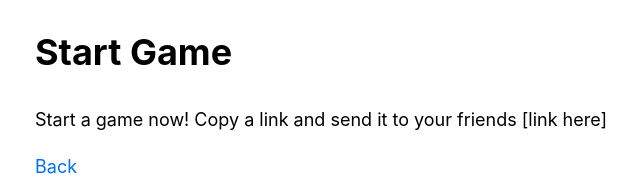
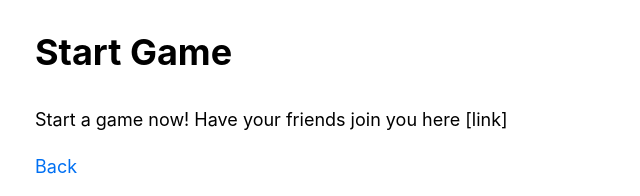
Before and after one commit to Zheng261/enchanchess, a Next.js app in the folder nextjs/: page /start-game in a window 1280 px wide. Shown: the top 196 px of the page, without its empty margins (93-733 px from the left). Built offline with nearby package versions, Linux system fonts and the light colour scheme; no server answers.

Commit message:
refresh start-games mimic user connection

```diff
--- a/nextjs/pages/start-game.jsx
+++ b/nextjs/pages/start-game.jsx
@@ -7,6 +7,7 @@ export default function StartGame() {
   useEffect(() => {
     const socket = socketIOClient(ENDPOINT);
     socket.emit('test', "testing")
+    socket.emit('createRoom')
     console.log("socket emitted")
   }, [])
 
@@ -14,7 +15,7 @@ export default function StartGame() {
     <Layout>
       <h1>Start Game</h1>
       <p>
-        Start a game now! Copy a link and send it to your friends [link here]
+        Start a game now! Have your friends join you here [link]
       </p>
     </Layout>
   )
```
